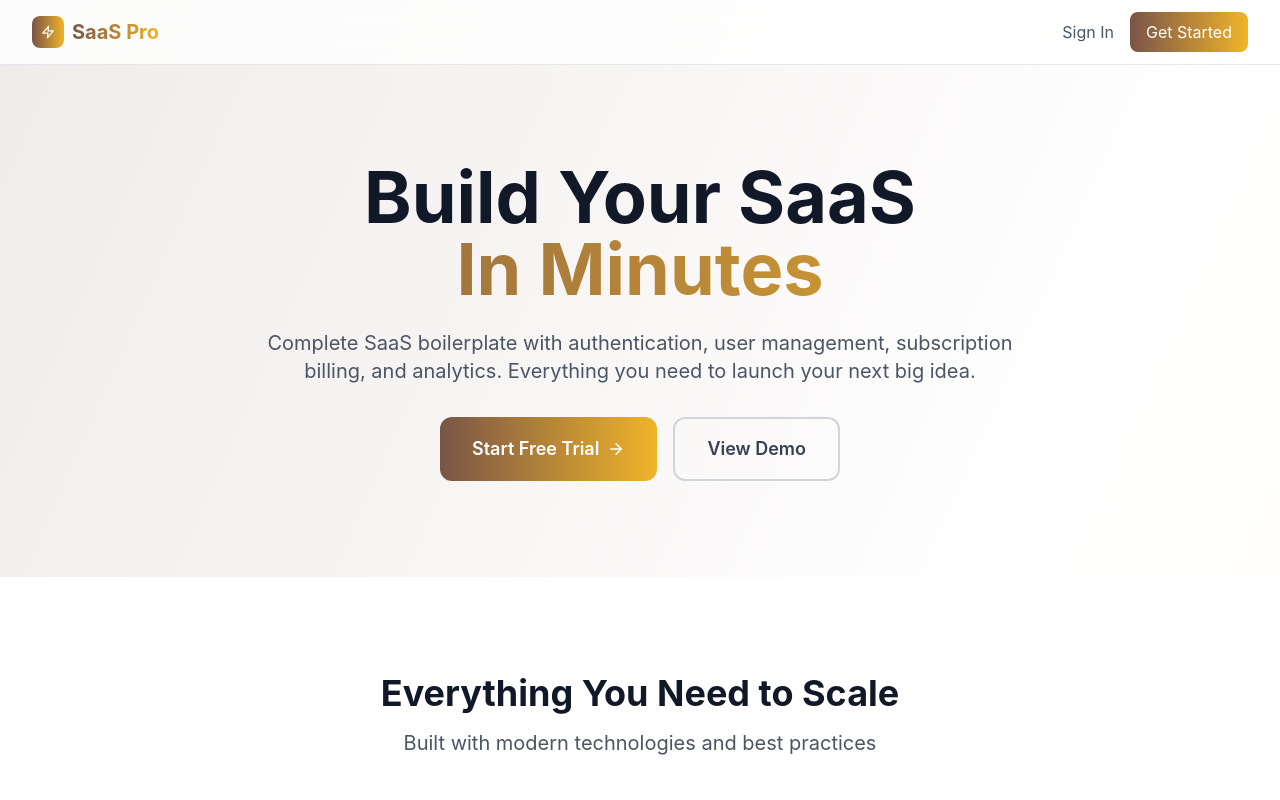
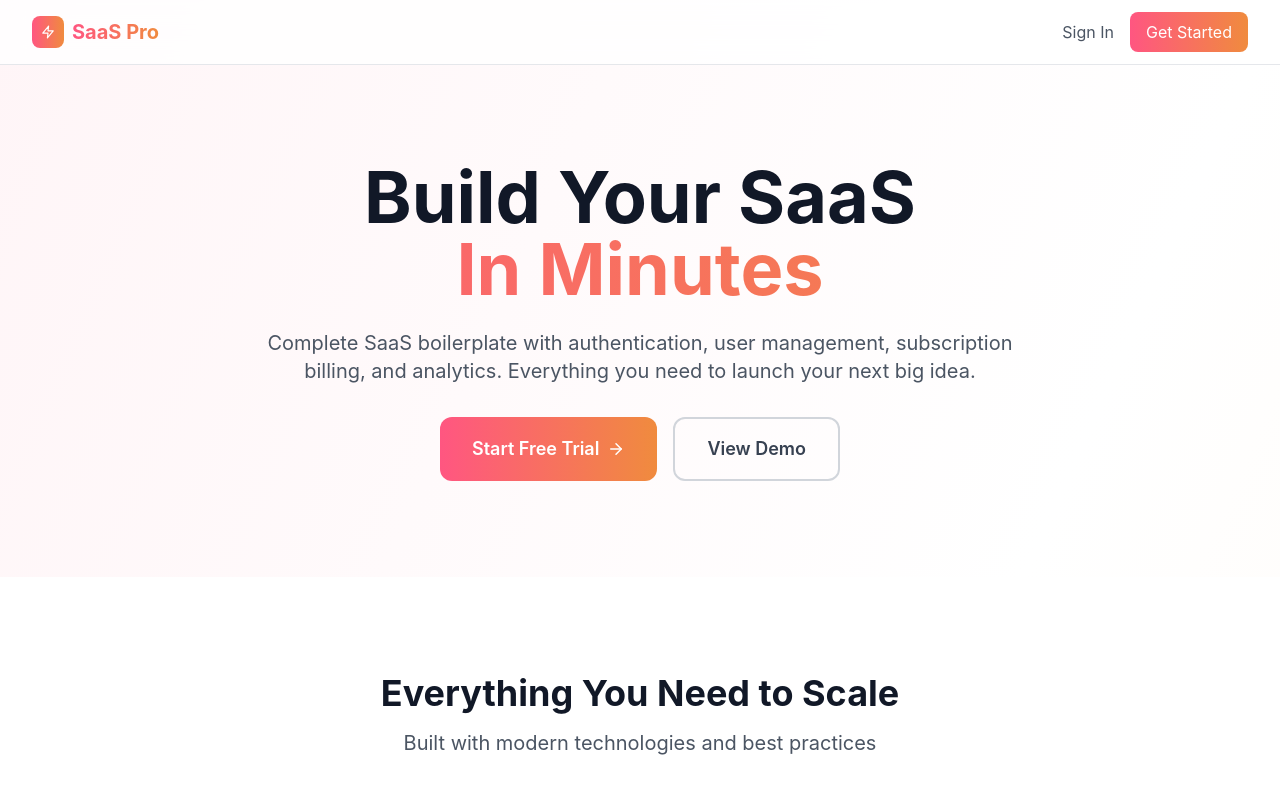
Before and after one commit to shameed123/SaaS-Platform-Development-Project-2847, a React (Vite) app: page /#/ in a window 1280 px wide. Shown: the top 800 px of the page. Built offline with nearby package versions, Linux system fonts and the light colour scheme; no server answers.

Commit message:
Added a bunch of color schemes

```diff
--- a/src/index.css
+++ b/src/index.css
@@ -2,10 +2,120 @@
 @tailwind components;
 @tailwind utilities;
 
-/* warm-gold and soft-brown palette */
+/* warm-purple and soft-pink palette (good purple pink typical ai color scheme) */
+/*
 @layer base {
   :root {
-    /* Soft - Gold Shades */
+    --color-warm-50:  #f7f5ff;
+    --color-warm-100: #e9e3ff;
+    --color-warm-200: #d5caff;
+    --color-warm-300: #b9a4ff;
+    --color-warm-400: #a484f9;
+    --color-warm-500: #8b5cf6;
+    --color-warm-600: #7c3aed;
+    --color-warm-700: #6b21a8;
+    --color-warm-800: #581c87;
+    --color-warm-900: #451a68;
+
+    --color-soft-50:  #fff5fa;
+    --color-soft-100: #ffe4f0;
+    --color-soft-200: #ffcce4;
+    --color-soft-300: #ffaad6;
+    --color-soft-400: #ff82c4;
+    --color-soft-500: #f472b6;
+    --color-soft-600: #ec4899;
+    --color-soft-700: #db2777;
+    --color-soft-800: #be185d;
+    --color-soft-900: #9d174d;
+  }
+}
+
+
+/* warm-petal-rose and soft-soft-honey palette (good orange pinkish color scheme) */
+@layer base {
+  :root {
+    --color-warm-50: #fff5f7;
+    --color-warm-100: #ffe4ec;
+    --color-warm-200: #ffc5d4;
+    --color-warm-300: #ff9fb7;
+    --color-warm-400: #ff7899;
+    --color-warm-500: #ff5681;
+    --color-warm-600: #e4436b;
+    --color-warm-700: #c43659;
+    --color-warm-800: #a52d4a;
+    --color-warm-900: #86243c;
+
+    --color-soft-50:  #fff7f0;
+    --color-soft-100: #ffe3cc;
+    --color-soft-200: #ffcc99;
+    --color-soft-300: #ffb066;
+    --color-soft-400: #ff9947;
+    --color-soft-500: #f08b3e;
+    --color-soft-600: #d3742c;
+    --color-soft-700: #b15d22;
+    --color-soft-800: #8f481a;
+    --color-soft-900: #723816;
+  }
+}
+
+
+/* warm-sunlit-mint and soft-soft-sky palette (good blue green color scheme) */
+/*@layer base {
+  :root {
+    --color-soft-50: #f3fff8;
+    --color-soft-100: #d7ffed;
+    --color-soft-200: #afffe1;
+    --color-soft-300: #7cffd5;
+    --color-soft-400: #4ef5c6;
+    --color-soft-500: #2be3b2;
+    --color-soft-600: #19c59d;
+    --color-soft-700: #15a281;
+    --color-soft-800: #12856a;
+    --color-soft-900: #0f6a56;
+
+    --color-warm-50: #f2fdff;
+    --color-warm-100: #d9f7ff;
+    --color-warm-200: #b5eeff;
+    --color-warm-300: #87e3ff;
+    --color-warm-400: #5ad6ff;
+    --color-warm-500: #31c9ff;
+    --color-warm-600: #19ade4;
+    --color-warm-700: #1790be;
+    --color-warm-800: #16749b;
+    --color-warm-900: #145e7d;
+  }
+}
+
+/* warm-golden-apricot and soft-warm-peach palette (very good color scheme)*/
+/*@layer base {
+  :root {
+    --color-soft-50: #fff9ed;
+    --color-soft-100: #ffeecd;
+    --color-soft-200: #ffe1a4;
+    --color-soft-300: #ffd078;
+    --color-soft-400: #ffc14f;
+    --color-soft-500: #ffb02e;
+    --color-soft-600: #f59b1b;
+    --color-soft-700: #db8415;
+    --color-soft-800: #b96d12;
+    --color-soft-900: #95570e;
+
+    --color-warm-50: #fff6f1;
+    --color-warm-100: #ffe6db;
+    --color-warm-200: #ffd1bb;
+    --color-warm-300: #ffb899;
+    --color-warm-400: #ff9e7a;
+    --color-warm-500: #ff8660;
+    --color-warm-600: #f46e49;
+    --color-warm-700: #d3583b;
+    --color-warm-800: #b34631;
+    --color-warm-900: #8f3627;
+  }
+}*/
+
+/* warm-gold and soft-brown palette */
+/* @layer base {
+  :root {
     --color-soft-50: #fffbea;
     --color-soft-100: #fff3c4;
     --color-soft-200: #fce588;
@@ -17,7 +127,6 @@
     --color-soft-800: #b44d12;
     --color-soft-900: #8d2b0b;
 
-    /* Warm - Brown Shades */
     --color-warm-50: #efebe9;
     --color-warm-100: #d7ccc8;
     --color-warm-200: #bcaaa4;
@@ -57,6 +166,143 @@
     --color-warm-900: #104a56;
   }
 } */
+
+/* warm-muted-rose and soft-dusty-plum palette */
+/* @layer base {
+  :root {
+    --color-warm-50: #fdfafb;
+    --color-warm-100: #f7f0f2;
+    --color-warm-200: #eedded;
+    --color-warm-300: #e2c4d8;
+    --color-warm-400: #d2a4be;
+    --color-warm-500: #bb85a2;
+    --color-warm-600: #a56f8c;
+    --color-warm-700: #875972;
+    --color-warm-800: #6e465c;
+    --color-warm-900: #5a3a4a;
+
+    --color-soft-50: #faf9fa;
+    --color-soft-100: #eee9ee;
+    --color-soft-200: #ddd1dc;
+    --color-soft-300: #c7b2c3;
+    --color-soft-400: #b093ab;
+    --color-soft-500: #9a7d96;
+    --color-soft-600: #846782;
+    --color-soft-700: #6d536b;
+    --color-soft-800: #574153;
+    --color-soft-900: #463543;
+  }
+}
+
+
+/* warm-olive and soft-sage palette */
+/* @layer base {
+  :root {
+    --color-warm-50: #f8faf8;
+    --color-warm-100: #e9efe7;
+    --color-warm-200: #d7e1d0;
+    --color-warm-300: #c2d1b5;
+    --color-warm-400: #adb99b;
+    --color-warm-500: #95a280;
+    --color-warm-600: #7e896c;
+    --color-warm-700: #677257;
+    --color-warm-800: #535c46;
+    --color-warm-900: #424a39;
+
+    --color-soft-50: #f9fafa;
+    --color-soft-100: #edf0ee;
+    --color-soft-200: #dbe2df;
+    --color-soft-300: #c5cec9;
+    --color-soft-400: #aeb8b2;
+    --color-soft-500: #969f98;
+    --color-soft-600: #7e857f;
+    --color-soft-700: #676c68;
+    --color-soft-800: #535754;
+    --color-soft-900: #444844;
+  }
+}
+
+
+/* warm-sand and soft-clay palette */
+/* @layer base {
+  :root {
+    --color-warm-50: #fdfaf5;
+    --color-warm-100: #f8f1e7;
+    --color-warm-200: #f1e6d3;
+    --color-warm-300: #e9d7ba;
+    --color-warm-400: #ddc39d;
+    --color-warm-500: #d2ae81;
+    --color-warm-600: #bb956a;
+    --color-warm-700: #9c7953;
+    --color-warm-800: #7e6041;
+    --color-warm-900: #654c34;
+
+    --color-soft-50: #fdfbfa;
+    --color-soft-100: #f8f2f1;
+    --color-soft-200: #efdfdc;
+    --color-soft-300: #e4c6c1;
+    --color-soft-400: #d9aaa2;
+    --color-soft-500: #c78c84;
+    --color-soft-600: #b07470;
+    --color-soft-700: #8d5c5a;
+    --color-soft-800: #734a48;
+    --color-soft-900: #5a3a39;
+  }
+}*/
+
+/* warm-rose and soft-slate palette */
+/* @layer base {
+  :root {
+    --color-warm-50: #fff1f2;
+    --color-warm-100: #ffe4e6;
+    --color-warm-200: #fecdd3;
+    --color-warm-300: #fda4af;
+    --color-warm-400: #fb7185;
+    --color-warm-500: #f43f5e;
+    --color-warm-600: #e11d48;
+    --color-warm-700: #be123c;
+    --color-warm-800: #9f1239;
+    --color-warm-900: #881337;
+
+    --color-soft-50: #f8fafc;
+    --color-soft-100: #f1f5f9;
+    --color-soft-200: #e2e8f0;
+    --color-soft-300: #cbd5e1;
+    --color-soft-400: #94a3b8;
+    --color-soft-500: #64748b;
+    --color-soft-600: #475569;
+    --color-soft-700: #334155;
+    --color-soft-800: #1e293b;
+    --color-soft-900: #0f172a;
+  }
+}
+
+/* warm-coral and soft-aqua palette */
+/* @layer base {
+  :root {
+    --color-warm-50: #fff5f3;
+    --color-warm-100: #ffe3dd;
+    --color-warm-200: #ffbab0;
+    --color-warm-300: #ff8e80;
+    --color-warm-400: #ff675a;
+    --color-warm-500: #ff4b3e;
+    --color-warm-600: #e03a2e;
+    --color-warm-700: #ba2e25;
+    --color-warm-800: #93241d;
+    --color-warm-900: #731b17;
+
+    --color-soft-50: #ecfdfd;
+    --color-soft-100: #cffafe;
+    --color-soft-200: #a5f3fc;
+    --color-soft-300: #67e8f9;
+    --color-soft-400: #22d3ee;
+    --color-soft-500: #06b6d4;
+    --color-soft-600: #0891b2;
+    --color-soft-700: #0e7490;
+    --color-soft-800: #155e75;
+    --color-soft-900: #164e63;
+  }
+}
 
 
 /* Custom vivid orange and pastel yellow color scheme */
```
